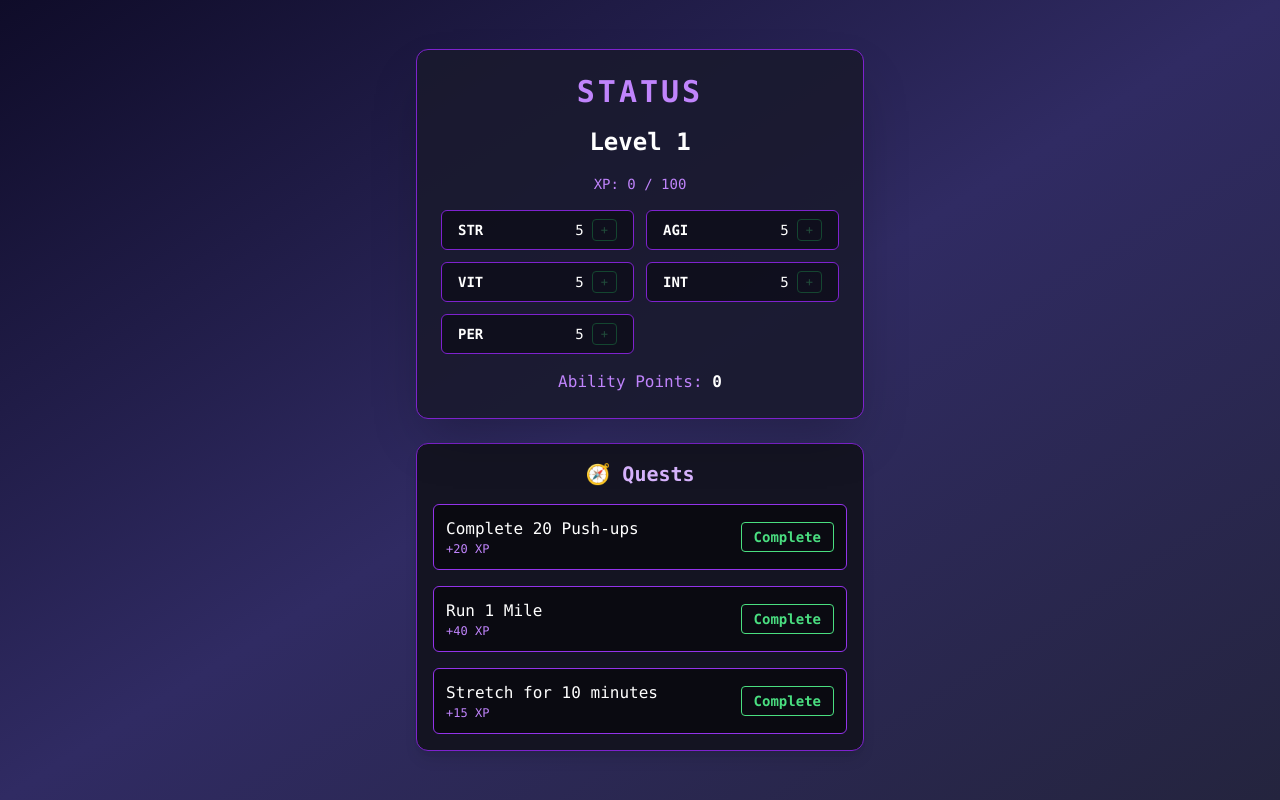
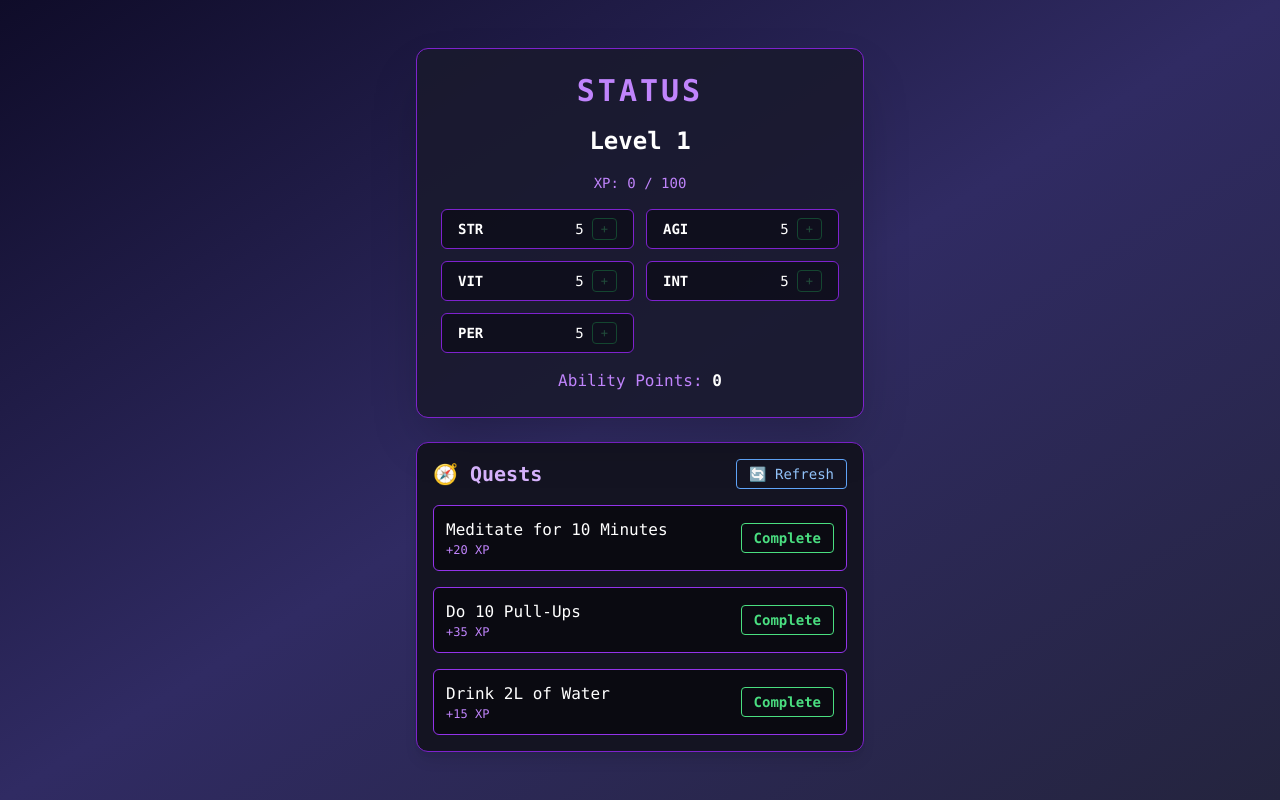
Before and after one commit to qjustinq/solo-leveling-the-system, a React (Vite) app in the folder solo-leveling-the-system-vite/: page / in a window 1280 px wide. Built offline with nearby package versions, Linux system fonts and the light colour scheme.

Commit message:
added a cooldown
mainly wanted to try to fix a bug where it duplicates extra quests

```diff
--- a/solo-leveling-the-system-vite/src/App.tsx
+++ b/solo-leveling-the-system-vite/src/App.tsx
@@ -22,11 +22,36 @@ export default function App() {
     PER: 5,
   });
 
-  const [quests, setQuests] = useState<Quest[]>([
-    { id: 1, title: 'Complete 20 Push-ups', xpReward: 20, completed: false },
-    { id: 2, title: 'Run 1 Mile', xpReward: 40, completed: false },
-    { id: 3, title: 'Stretch for 10 minutes', xpReward: 15, completed: false },
-  ]);
+  const generateQuests = (): Quest[] => {
+    const questPool: Quest[] = [
+      { id: 101, title: 'Do 30 Squats', xpReward: 25, completed: false },
+      { id: 102, title: 'Drink 2L of Water', xpReward: 15, completed: false },
+      { id: 103, title: 'Meditate for 10 Minutes', xpReward: 20, completed: false },
+      { id: 104, title: 'Do 10 Pull-Ups', xpReward: 35, completed: false },
+      { id: 105, title: 'Walk 5,000 Steps', xpReward: 30, completed: false },
+      { id: 106, title: 'Hold a Plank for 1 Minute', xpReward: 20, completed: false },
+      { id: 106, title: 'Do 10 Push-Ups', xpReward: 35, completed: false },
+    ];
+    const shuffled = [...questPool].sort(() => 0.5 - Math.random());
+    return shuffled.slice(0, 3);
+  };
+
+  const startCooldown = (seconds: number) => {
+    setCooldown(seconds);
+    const interval = setInterval(() => {
+      setCooldown(prev => {
+        if (prev <= 1) {
+          clearInterval(interval);
+          return 0;
+        }
+        return prev - 1;
+      });
+    }, 1000);
+  };
+
+
+  const [quests, setQuests] = useState<Quest[]>(generateQuests());
+  const [cooldown, setCooldown] = useState(0);
 
   const gainXp = (amount: number) => {
     const totalXp = xp + amount;
@@ -34,7 +59,7 @@ export default function App() {
       const leftover = totalXp % xpPerLevel;
       const levelsGained = Math.floor(totalXp / xpPerLevel);
       setLevel(prev => prev + levelsGained);
-      setAbilityPoints(prev => prev + levelsGained * 3); // 3 pts per level
+      setAbilityPoints(prev => prev + levelsGained * 3); // 3 points per level
       setXp(leftover);
     } else {
       setXp(totalXp);
@@ -90,7 +115,22 @@ export default function App() {
 
       {/* Quest Panel */}
       <div className="w-full max-w-md bg-[#141422] border border-purple-700 shadow-lg rounded-xl p-4 space-y-4">
-        <h2 className="text-xl font-bold text-purple-300 text-center">🧭 Quests</h2>
+        <div className="flex justify-between items-center mb-2">
+          <h2 className="text-xl font-bold text-purple-300">🧭 Quests</h2>
+          <button
+            disabled={cooldown > 0}
+            onClick={() => {
+              setQuests(generateQuests());
+              startCooldown(3); // 10 second cooldown
+            }}
+            className={`text-sm px-3 py-1 rounded border transition
+              ${cooldown > 0
+                ? 'border-gray-500 text-gray-400 cursor-not-allowed'
+                : 'border-blue-400 text-blue-300 hover:bg-blue-600 hover:text-white'}`}
+          >
+            {cooldown > 0 ? `Wait ${cooldown}s` : '🔄 Refresh'}
+          </button>
+        </div>
         {quests.map(q => (
           <div
             key={q.id}
```
